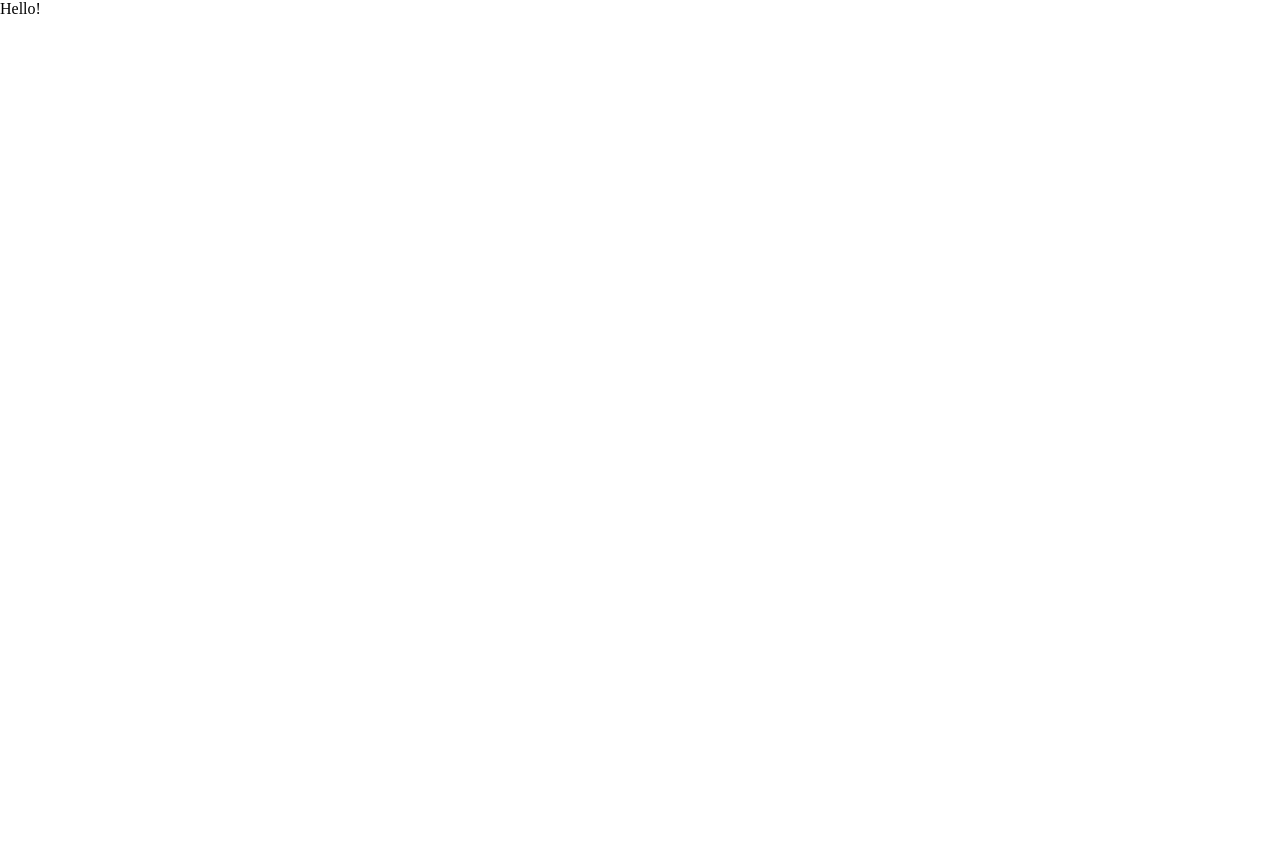
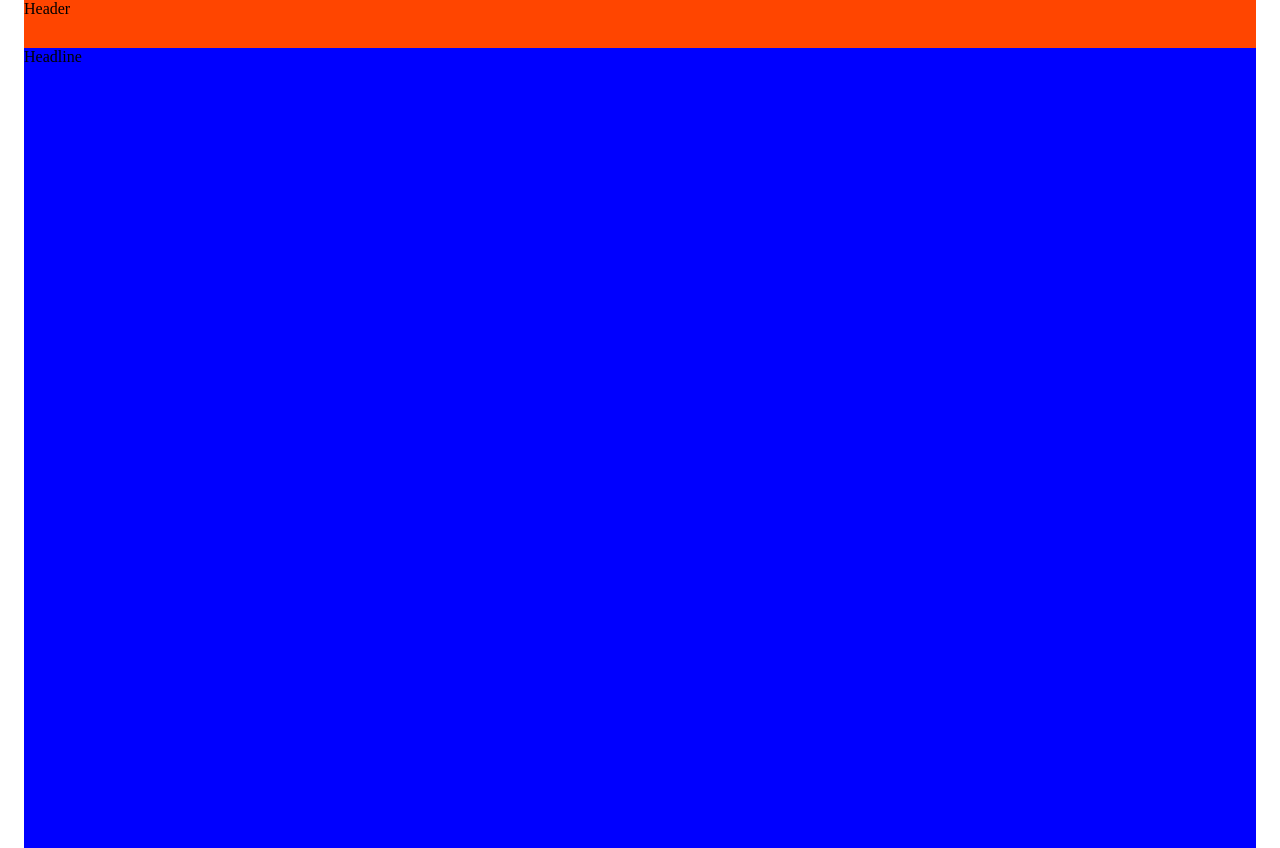
Before and after one commit to gvgesanto2/microverse-portfolio-mobile, a website: page index.html in a window 1280 px wide. Before the commit the page ends 800 px from the top, so only its background shows below. Drawn offline with Linux system fonts and the light colour scheme.

Commit message:
feat: Create the homepage overall layout

```diff
--- a/css/base.css
+++ b/css/base.css
@@ -13,9 +13,15 @@
 
   --color-primary: var(--color-primary-400);
 
+  /* Backgroud */
+  --bg-light: var(--white);
+
   /* Text */
   --text-primary: var(--color-neutral-600);
   --text-primary-dark: var(--color-neutral-800);
+
+  /* Header */
+  --header-height: 4.8rem;
 }
 
 /* Resetting */
--- /dev/null
+++ b/css/components/organisms.css
@@ -0,0 +1,4 @@
+.header {
+  height: var(--header-height);
+  background-color: orangered;
+}
--- /dev/null
+++ b/css/layout.css
@@ -0,0 +1,10 @@
+.container {
+  display: flex;
+  flex-direction: column;
+  padding: 0 2.4rem;
+}
+
+.headline {
+  background-color: blue;
+  height: 100vh;
+}
--- a/css/styles.css
+++ b/css/styles.css
@@ -1 +1,6 @@
 @import 'base.css';
+@import 'layout.css';
+
+@import 'components/atoms.css';
+@import 'components/molecules.css';
+@import 'components/organisms.css';
--- a/index.html
+++ b/index.html
@@ -8,6 +8,13 @@
   <title>Gabriel Santo - Portfolio</title>
 </head>
 <body>
-  Hello!
+  <div class="container">
+    <header class="header">
+      Header
+    </header>
+    <section class="headline">
+      Headline
+    </section>
+  </div>
 </body>
 </html>
```
Also changed, not shown: css/components/atoms.css (added), css/components/molecules.css (added).
